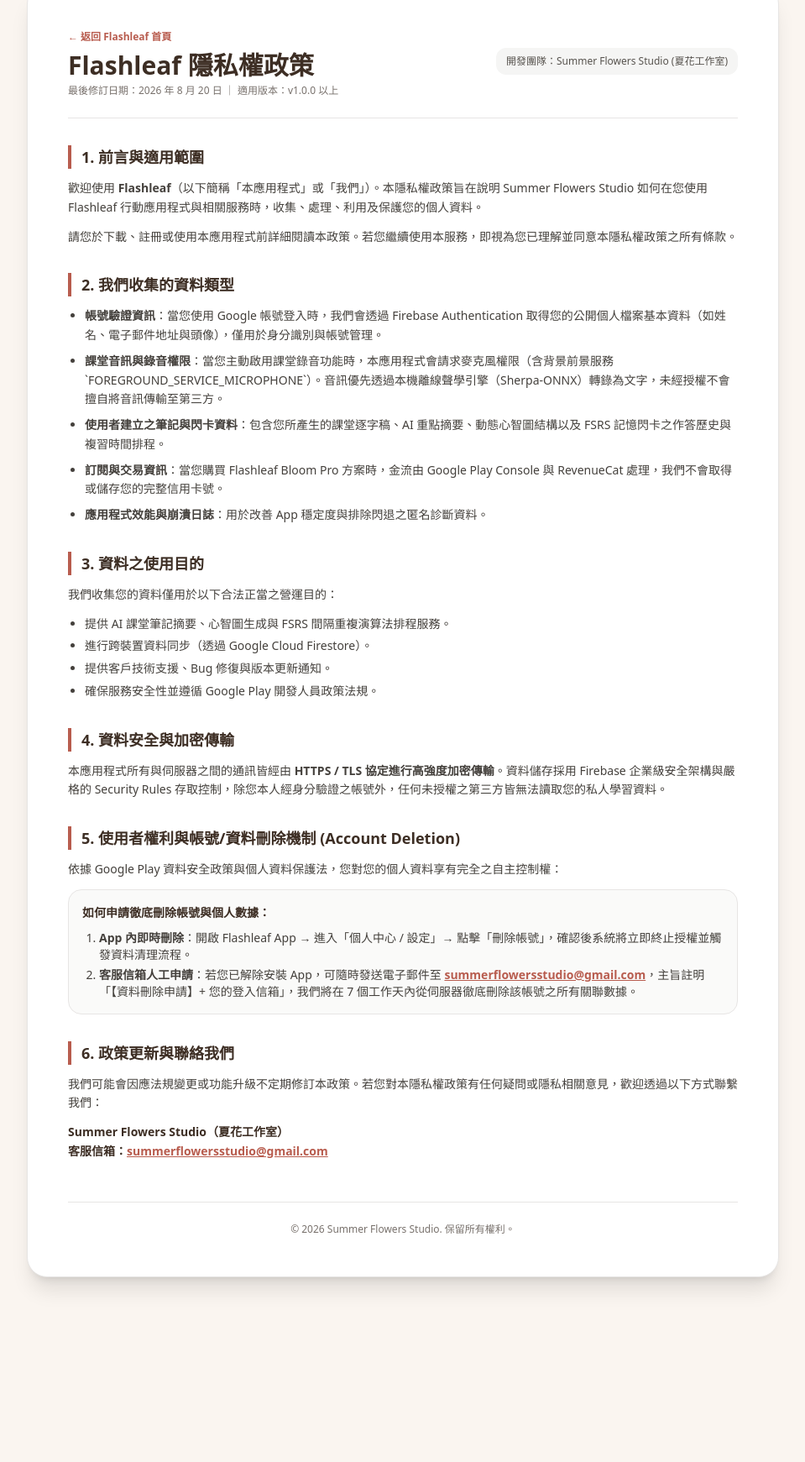
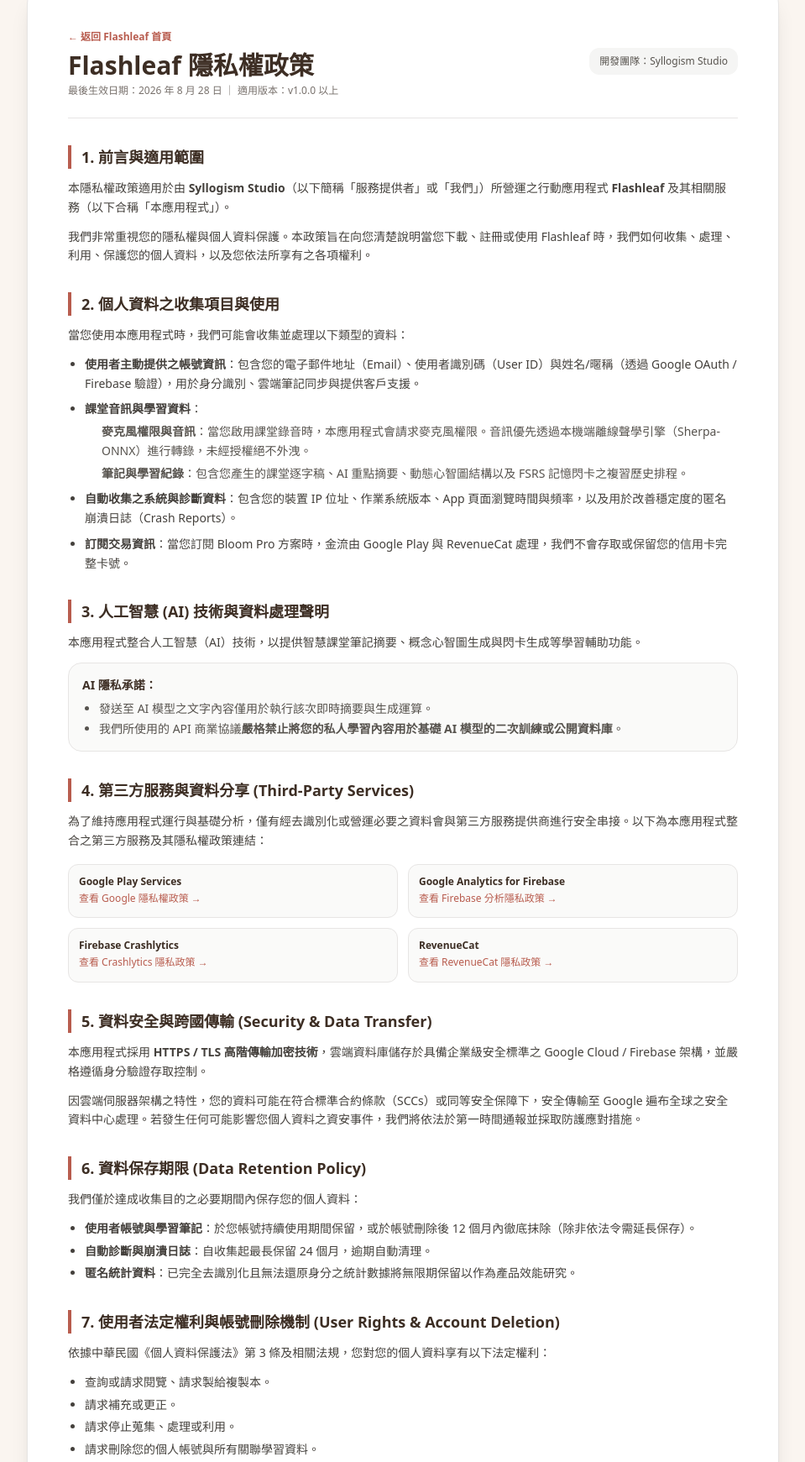
Before and after one commit to syllogism-studio/syllogism-studio.github.io, a plain HTML site: page privacy.html in a window 1280 px wide. Shown: the part 67-1808 px from the top of the page at 84% size, without its empty margins (160-1119 px from the left). Before the commit the page ends 1636 px from the top, so only its background shows below. Drawn offline with nearby package versions, Linux system fonts and the light colour scheme.

Commit message:
加入隱私權政策

```diff
--- a/privacy.html
+++ b/privacy.html
@@ -4,7 +4,7 @@
   <meta charset="UTF-8" />
   <meta name="viewport" content="width=device-width, initial-scale=1.0" />
   <title>隱私權政策 (Privacy Policy) - Flashleaf</title>
-  <meta name="description" content="Flashleaf 應用程式隱私權政策。詳細說明我們如何收集、使用、保護您的個人資料、音訊錄音與 AI 筆記資料，以及您的資料刪除權利。" />
+  <meta name="description" content="Flashleaf 應用程式隱私權政策。詳細說明我們如何收集、使用、保護您的個人資料、音訊與 AI 資料，第三方 SDK 披露與帳號資料刪除機制。" />
   <meta name="robots" content="index, follow" />
   <link rel="canonical" href="https://summerflowersstudio-tw.github.io/privacy.html" />
 
@@ -39,83 +39,152 @@
       <div>
         <a href="index.html" class="text-xs text-maple-500 font-bold hover:underline mb-2 inline-block">&larr; 返回 Flashleaf 首頁</a>
         <h1 class="text-3xl font-extrabold text-maple-900">Flashleaf 隱私權政策</h1>
-        <p class="text-xs text-stone-500 mt-1">最後修訂日期：2026 年 8 月 20 日 ｜ 適用版本：v1.0.0 以上</p>
+        <p class="text-xs text-stone-500 mt-1">最後生效日期：2026 年 8 月 28 日 ｜ 適用版本：v1.0.0 以上</p>
       </div>
       <div class="text-xs text-stone-600 bg-stone-100 px-3 py-2 rounded-xl">
-        開發團隊：Summer Flowers Studio (夏花工作室)
+        開發團隊：Syllogism Studio
       </div>
     </div>
 
     <div class="space-y-8 text-sm text-stone-700 leading-relaxed">
 
+      <!-- 1. 前言與適用範圍 -->
       <section class="space-y-3">
         <h2 class="text-lg font-bold text-maple-900 border-l-4 border-maple-500 pl-3">1. 前言與適用範圍</h2>
         <p>
-          歡迎使用 <strong>Flashleaf</strong>（以下簡稱「本應用程式」或「我們」）。本隱私權政策旨在說明 Summer Flowers Studio 如何在您使用 Flashleaf 行動應用程式與相關服務時，收集、處理、利用及保護您的個人資料。
+          本隱私權政策適用於由 <strong>Syllogism Studio</strong>（以下簡稱「服務提供者」或「我們」）所營運之行動應用程式 <strong>Flashleaf</strong> 及其相關服務（以下合稱「本應用程式」）。
         </p>
         <p>
-          請您於下載、註冊或使用本應用程式前詳細閱讀本政策。若您繼續使用本服務，即視為您已理解並同意本隱私權政策之所有條款。
+          我們非常重視您的隱私權與個人資料保護。本政策旨在向您清楚說明當您下載、註冊或使用 Flashleaf 時，我們如何收集、處理、利用、保護您的個人資料，以及您依法所享有之各項權利。
         </p>
       </section>
 
+      <!-- 2. 我們收集的資料類型 -->
       <section class="space-y-3">
-        <h2 class="text-lg font-bold text-maple-900 border-l-4 border-maple-500 pl-3">2. 我們收集的資料類型</h2>
+        <h2 class="text-lg font-bold text-maple-900 border-l-4 border-maple-500 pl-3">2. 個人資料之收集項目與使用</h2>
+        <p>當您使用本應用程式時，我們可能會收集並處理以下類型的資料：</p>
         <ul class="list-disc pl-5 space-y-2">
-          <li><strong>帳號驗證資訊</strong>：當您使用 Google 帳號登入時，我們會透過 Firebase Authentication 取得您的公開個人檔案基本資料（如姓名、電子郵件地址與頭像），僅用於身分識別與帳號管理。</li>
-          <li><strong>課堂音訊與錄音權限</strong>：當您主動啟用課堂錄音功能時，本應用程式會請求麥克風權限（含背景前景服務 `FOREGROUND_SERVICE_MICROPHONE`）。音訊優先透過本機離線聲學引擎（Sherpa-ONNX）轉錄為文字，未經授權不會擅自將音訊傳輸至第三方。</li>
-          <li><strong>使用者建立之筆記與閃卡資料</strong>：包含您所產生的課堂逐字稿、AI 重點摘要、動態心智圖結構以及 FSRS 記憶閃卡之作答歷史與複習時間排程。</li>
-          <li><strong>訂閱與交易資訊</strong>：當您購買 Flashleaf Bloom Pro 方案時，金流由 Google Play Console 與 RevenueCat 處理，我們不會取得或儲存您的完整信用卡號。</li>
-          <li><strong>應用程式效能與崩潰日誌</strong>：用於改善 App 穩定度與排除閃退之匿名診斷資料。</li>
+          <li><strong>使用者主動提供之帳號資訊</strong>：包含您的電子郵件地址（Email）、使用者識別碼（User ID）與姓名/暱稱（透過 Google OAuth / Firebase 驗證），用於身分識別、雲端筆記同步與提供客戶支援。</li>
+          <li><strong>課堂音訊與學習資料</strong>：
+            <ul class="list-circle pl-5 mt-1 space-y-1 text-stone-600">
+              <li><strong>麥克風權限與音訊</strong>：當您啟用課堂錄音時，本應用程式會請求麥克風權限。音訊優先透過本機端離線聲學引擎（Sherpa-ONNX）進行轉錄，未經授權絕不外洩。</li>
+              <li><strong>筆記與學習紀錄</strong>：包含您產生的課堂逐字稿、AI 重點摘要、動態心智圖結構以及 FSRS 記憶閃卡之複習歷史排程。</li>
+            </ul>
+          </li>
+          <li><strong>自動收集之系統與診斷資料</strong>：包含您的裝置 IP 位址、作業系統版本、App 頁面瀏覽時間與頻率，以及用於改善穩定度的匿名崩潰日誌（Crash Reports）。</li>
+          <li><strong>訂閱交易資訊</strong>：當您訂閱 Bloom Pro 方案時，金流由 Google Play 與 RevenueCat 處理，我們不會存取或保留您的信用卡完整卡號。</li>
         </ul>
       </section>
 
+      <!-- 3. 人工智慧 (AI) 資料處理特別聲明 -->
       <section class="space-y-3">
-        <h2 class="text-lg font-bold text-maple-900 border-l-4 border-maple-500 pl-3">3. 資料之使用目的</h2>
-        <p>我們收集您的資料僅用於以下合法正當之營運目的：</p>
+        <h2 class="text-lg font-bold text-maple-900 border-l-4 border-maple-500 pl-3">3. 人工智慧 (AI) 技術與資料處理聲明</h2>
+        <p>
+          本應用程式整合人工智慧（AI）技術，以提供智慧課堂筆記摘要、概念心智圖生成與閃卡生成等學習輔助功能。
+        </p>
+        <div class="bg-stone-50 p-4 rounded-2xl border border-stone-200 text-xs sm:text-sm space-y-2">
+          <p class="font-bold text-maple-900">AI 隱私承諾：</p>
+          <ul class="list-disc pl-5 space-y-1 text-stone-600">
+            <li>發送至 AI 模型之文字內容僅用於執行該次即時摘要與生成運算。</li>
+            <li>我們所使用的 API 商業協議<strong>嚴格禁止將您的私人學習內容用於基礎 AI 模型的二次訓練或公開資料庫</strong>。</li>
+          </ul>
+        </div>
+      </section>
+
+      <!-- 4. 第三方 SDK 與服務商清單 -->
+      <section class="space-y-3">
+        <h2 class="text-lg font-bold text-maple-900 border-l-4 border-maple-500 pl-3">4. 第三方服務與資料分享 (Third-Party Services)</h2>
+        <p>
+          為了維持應用程式運行與基礎分析，僅有經去識別化或營運必要之資料會與第三方服務提供商進行安全串接。以下為本應用程式整合之第三方服務及其隱私權政策連結：
+        </p>
+        <div class="grid grid-cols-1 sm:grid-cols-2 gap-3 pt-1">
+          <div class="p-3 bg-stone-50 rounded-xl border border-stone-200">
+            <p class="font-bold text-xs text-maple-900">Google Play Services</p>
+            <a href="https://www.google.com/policies/privacy/" target="_blank" rel="noopener" class="text-xs text-maple-500 hover:underline">查看 Google 隱私權政策 &rarr;</a>
+          </div>
+          <div class="p-3 bg-stone-50 rounded-xl border border-stone-200">
+            <p class="font-bold text-xs text-maple-900">Google Analytics for Firebase</p>
+            <a href="https://firebase.google.com/support/privacy" target="_blank" rel="noopener" class="text-xs text-maple-500 hover:underline">查看 Firebase 分析隱私政策 &rarr;</a>
+          </div>
+          <div class="p-3 bg-stone-50 rounded-xl border border-stone-200">
+            <p class="font-bold text-xs text-maple-900">Firebase Crashlytics</p>
+            <a href="https://firebase.google.com/support/privacy/" target="_blank" rel="noopener" class="text-xs text-maple-500 hover:underline">查看 Crashlytics 隱私政策 &rarr;</a>
+          </div>
+          <div class="p-3 bg-stone-50 rounded-xl border border-stone-200">
+            <p class="font-bold text-xs text-maple-900">RevenueCat</p>
+            <a href="https://www.revenuecat.com/privacy" target="_blank" rel="noopener" class="text-xs text-maple-500 hover:underline">查看 RevenueCat 隱私政策 &rarr;</a>
+          </div>
+        </div>
+      </section>
+
+      <!-- 5. 跨國資料傳輸與安全性 -->
+      <section class="space-y-3">
+        <h2 class="text-lg font-bold text-maple-900 border-l-4 border-maple-500 pl-3">5. 資料安全與跨國傳輸 (Security & Data Transfer)</h2>
+        <p>
+          本應用程式採用 <strong>HTTPS / TLS 高階傳輸加密技術</strong>，雲端資料庫儲存於具備企業級安全標準之 Google Cloud / Firebase 架構，並嚴格遵循身分驗證存取控制。
+        </p>
+        <p>
+          因雲端伺服器架構之特性，您的資料可能在符合標準合約條款（SCCs）或同等安全保障下，安全傳輸至 Google 遍布全球之安全資料中心處理。若發生任何可能影響您個人資料之資安事件，我們將依法於第一時間通報並採取防護應對措施。
+        </p>
+      </section>
+
+      <!-- 6. 資料保存與保留期限 (Data Retention) -->
+      <section class="space-y-3">
+        <h2 class="text-lg font-bold text-maple-900 border-l-4 border-maple-500 pl-3">6. 資料保存期限 (Data Retention Policy)</h2>
+        <p>我們僅於達成收集目的之必要期間內保存您的個人資料：</p>
         <ul class="list-disc pl-5 space-y-1">
-          <li>提供 AI 課堂筆記摘要、心智圖生成與 FSRS 間隔重複演算法排程服務。</li>
-          <li>進行跨裝置資料同步（透過 Google Cloud Firestore）。</li>
-          <li>提供客戶技術支援、Bug 修復與版本更新通知。</li>
-          <li>確保服務安全性並遵循 Google Play 開發人員政策法規。</li>
+          <li><strong>使用者帳號與學習筆記</strong>：於您帳號持續使用期間保留，或於帳號刪除後 12 個月內徹底抹除（除非依法令需延長保存）。</li>
+          <li><strong>自動診斷與崩潰日誌</strong>：自收集起最長保留 24 個月，逾期自動清理。</li>
+          <li><strong>匿名統計資料</strong>：已完全去識別化且無法還原身分之統計數據將無限期保留以作為產品效能研究。</li>
         </ul>
       </section>
 
+      <!-- 7. 使用者法定權利與帳號/資料刪除機制 -->
       <section class="space-y-3">
-        <h2 class="text-lg font-bold text-maple-900 border-l-4 border-maple-500 pl-3">4. 資料安全與加密傳輸</h2>
+        <h2 class="text-lg font-bold text-maple-900 border-l-4 border-maple-500 pl-3">7. 使用者法定權利與帳號刪除機制 (User Rights & Account Deletion)</h2>
         <p>
-          本應用程式所有與伺服器之間的通訊皆經由 <strong>HTTPS / TLS 協定進行高強度加密傳輸</strong>。資料儲存採用 Firebase 企業級安全架構與嚴格的 Security Rules 存取控制，除您本人經身分驗證之帳號外，任何未授權之第三方皆無法讀取您的私人學習資料。
+          依據中華民國《個人資料保護法》第 3 條及相關法規，您對您的個人資料享有以下法定權利：
         </p>
-      </section>
+        <ul class="list-disc pl-5 space-y-1">
+          <li>查詢或請求閱覽、請求製給複製本。</li>
+          <li>請求補充或更正。</li>
+          <li>請求停止蒐集、處理或利用。</li>
+          <li>請求刪除您的個人帳號與所有關聯學習資料。</li>
+        </ul>
 
-      <section class="space-y-3">
-        <h2 class="text-lg font-bold text-maple-900 border-l-4 border-maple-500 pl-3">5. 使用者權利與帳號/資料刪除機制 (Account Deletion)</h2>
-        <p>
-          依據 Google Play 資料安全政策與個人資料保護法，您對您的個人資料享有完全之自主控制權：
-        </p>
-        <div class="bg-stone-50 p-4 rounded-2xl border border-stone-200 space-y-2">
-          <p class="font-bold text-maple-900">如何申請徹底刪除帳號與個人數據：</p>
-          <ol class="list-decimal pl-5 space-y-1 text-xs sm:text-sm">
-            <li><strong>App 內即時刪除</strong>：開啟 Flashleaf App &rarr; 進入「個人中心 / 設定」&rarr; 點擊「刪除帳號」，確認後系統將立即終止授權並觸發資料清理流程。</li>
-            <li><strong>客服信箱人工申請</strong>：若您已解除安裝 App，可隨時發送電子郵件至 <a href="mailto:summerflowersstudio@gmail.com" class="text-maple-500 font-bold underline">summerflowersstudio@gmail.com</a>，主旨註明「【資料刪除申請】+ 您的登入信箱」，我們將在 7 個工作天內從伺服器徹底刪除該帳號之所有關聯數據。</li>
+        <div class="bg-stone-50 p-4 rounded-2xl border border-stone-200 space-y-2 mt-2">
+          <p class="font-bold text-maple-900">如何執行徹底刪除帳號與資料：</p>
+          <ol class="list-decimal pl-5 space-y-1 text-xs sm:text-sm text-stone-600">
+            <li><strong>App 內即時刪除</strong>：開啟 Flashleaf App &rarr; 進入「個人中心 / 設定」&rarr; 點擊「刪除帳號」，確認後系統將立即終止權限並啟動資料清理。</li>
+            <li><strong>人工客服申請</strong>：若您已解除安裝 App，可寄信至 <a href="mailto:syllogismandaltaria@gmail.com" class="text-maple-500 font-bold underline">syllogismandaltaria@gmail.com</a>，主旨註明「【資料刪除申請】+ 您的註冊信箱」，我們將在身分驗證後的 7 個工作天內從伺服器完全清除所有關聯數據。</li>
           </ol>
         </div>
       </section>
 
+      <!-- 8. 兒童與未成年人隱私保護 -->
       <section class="space-y-3">
-        <h2 class="text-lg font-bold text-maple-900 border-l-4 border-maple-500 pl-3">6. 政策更新與聯絡我們</h2>
+        <h2 class="text-lg font-bold text-maple-900 border-l-4 border-maple-500 pl-3">8. 兒童與未成年人隱私保護</h2>
         <p>
-          我們可能會因應法規變更或功能升級不定期修訂本政策。若您對本隱私權政策有任何疑問或隱私相關意見，歡迎透過以下方式聯繫我們：
+          本應用程式不以未滿 18 歲（或適用法規規定之年齡）之兒童為主要對象進行個資招攬。若您為未成年人，請在法定代理人同意下使用本服務。若我們發現有未經法定代理人授權而收集到兒童個人資料之情事，我們將在接獲通報後立即予以刪除。
+        </p>
+      </section>
+
+      <!-- 9. 政策修訂與聯繫我們 -->
+      <section class="space-y-3">
+        <h2 class="text-lg font-bold text-maple-900 border-l-4 border-maple-500 pl-3">9. 隱私權政策修訂與聯繫我們</h2>
+        <p>
+          我們可能會不定期更新本隱私權政策。任何重大變更將於本頁面公告，並更新上方生效日期。若您對本隱私權政策有任何疑問、建議或行使個資權利之需求，請隨時聯繫我們：
         </p>
         <p class="font-semibold text-maple-900">
-          Summer Flowers Studio（夏花工作室）<br />
-          客服信箱：<a href="mailto:summerflowersstudio@gmail.com" class="text-maple-500 underline">summerflowersstudio@gmail.com</a>
+          Syllogism Studio<br />
+          聯絡信箱：<a href="mailto:syllogismandaltaria@gmail.com" class="text-maple-500 underline">syllogismandaltaria@gmail.com</a>
         </p>
       </section>
 
     </div>
 
     <div class="mt-12 pt-6 border-t border-stone-200 text-center text-xs text-stone-500">
-      &copy; 2026 Summer Flowers Studio. 保留所有權利。
+      &copy; 2026 Syllogism Studio. 保留所有權利。
     </div>
 
   </div>
```
